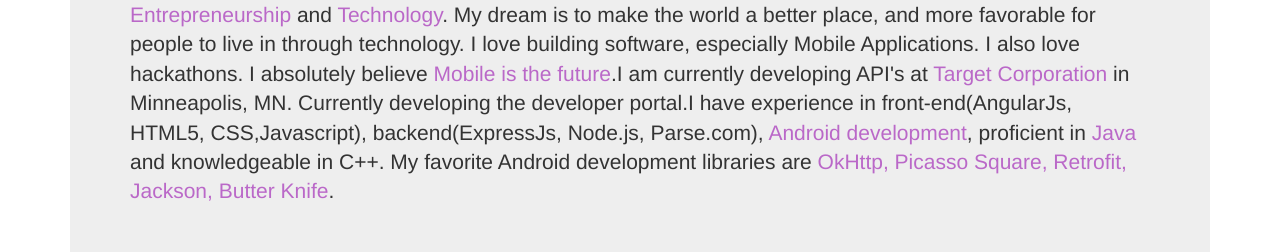
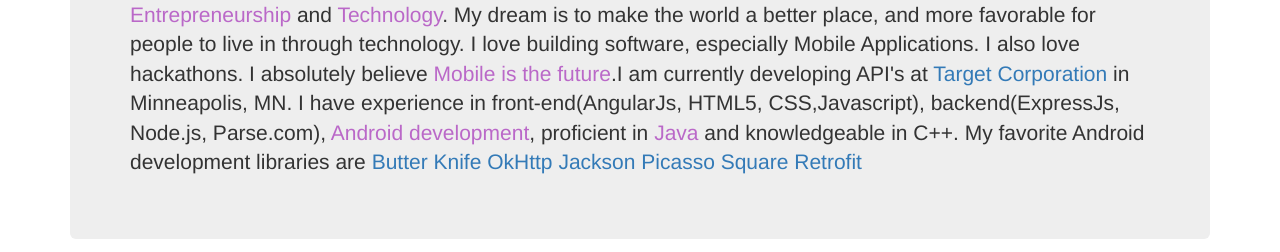
Before and after one commit to pavelnganpi/paveytel.github.io, a plain HTML site: page index.html in a window 1280 px wide. Shown: the part 403-655 px from the top of the page. Drawn offline with nearby package versions, Linux system fonts and the light colour scheme; a script that the page names is missing.

Commit message:
updated info

```diff
--- a/index.html
+++ b/index.html
@@ -65,10 +65,13 @@
             Mathematics</span> graduate.
             I have a deep passion for <span class = "target">Entrepreneurship</span> and <span class = "target">Technology</span>. My dream is to make the world a better place, and more favorable
             for people to live in through technology. I love building software, especially Mobile Applications. I also love hackathons.
-            I absolutely believe <span class = "target">Mobile is the future</span>.I am currently developing API's at <span class = "target">Target Corporation</span> in Minneapolis, MN.
-            Currently developing the developer portal.I have experience in front-end(AngularJs, HTML5, CSS,Javascript), backend(ExpressJs, Node.js, Parse.com), <span class = "target">Android development</span>,
+            I absolutely believe <span class = "target">Mobile is the future</span>.I am currently developing API's at <a href="http://www.target.com/">Target Corporation</a> in Minneapolis, MN. I have experience in front-end(AngularJs, HTML5, CSS,Javascript), backend(ExpressJs, Node.js, Parse.com), <span class = "target">Android development</span>,
             proficient in <span class = "target">Java</span> and knowledgeable in C++.
-            My favorite Android development libraries are <span class = "target">OkHttp, Picasso Square, Retrofit, Jackson, Butter Knife</span>.
+            My favorite Android development libraries are <a href="http://jakewharton.github.io/butterknife/">Butter Knife</a>
+            <a href="http://square.github.io/okhttp/">OkHttp</a>
+            <a href="https://github.com/FasterXML/jackson">Jackson</a>
+            <a href="http://square.github.io/picasso/">Picasso Square</a>
+            <a href="http://square.github.io/retrofit/">Retrofit</a>
         </p>
     </div>
 
```
